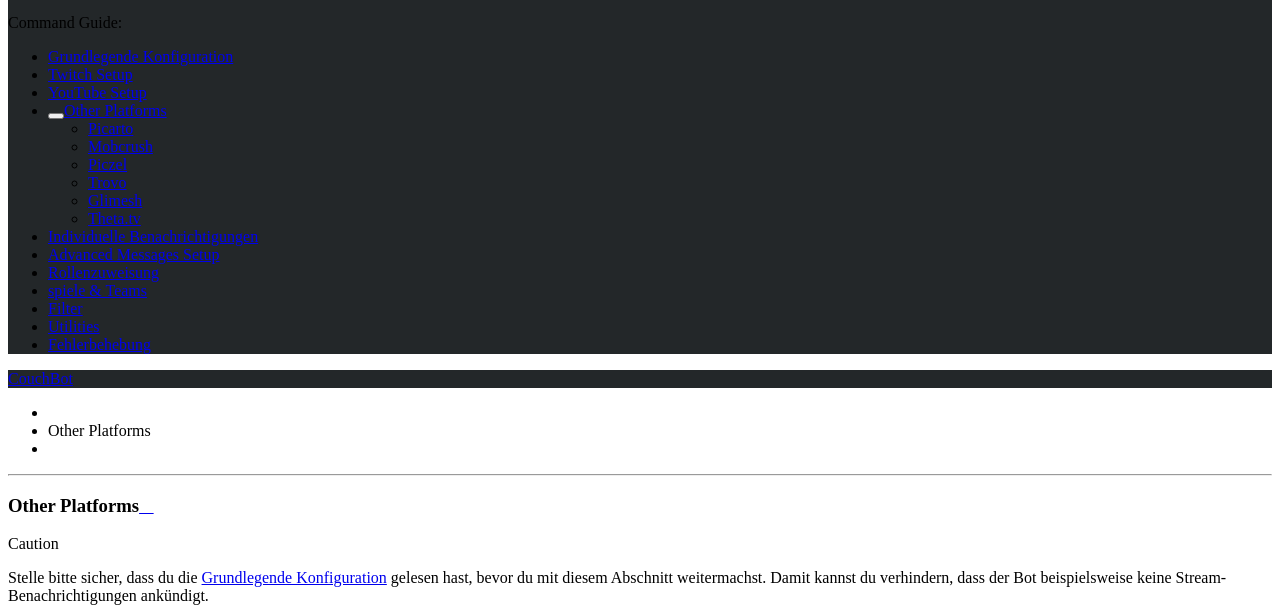
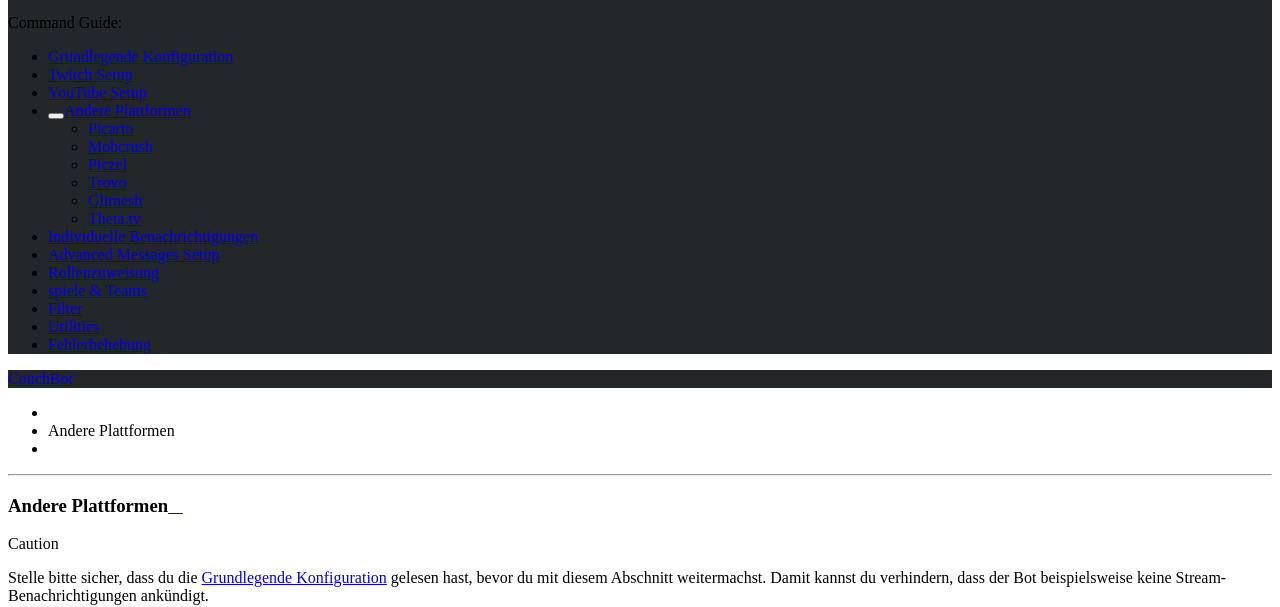
Before and after one commit to MTDCodes/CouchBot.Docs.German, a Sphinx documentation site: the page built from docs/otherplatforms.rst, in a window 1280 px wide and 900 px high. Shown: the part 221-828 px from the top of the window. Built offline with Sphinx 7.4.7 and the Read the Docs theme 2.0.0, drawn with Linux system fonts in a browser that asks for light colours.

Commit message:
Update otherplatforms.rst

```diff
--- a/docs/otherplatforms.rst
+++ b/docs/otherplatforms.rst
@@ -1,8 +1,8 @@
 .. _platforms:
 
-===============
-Other Platforms
-===============
+==================
+Andere Plattformen
+==================
 
 .. caution:: Stelle bitte sicher, dass du die :ref:`Grundlegende Konfiguration <basicconfig>` gelesen hast, bevor du mit diesem Abschnitt weitermachst.
              Damit kannst du verhindern, dass der Bot beispielsweise keine Stream-Benachrichtigungen ankündigt.
```
